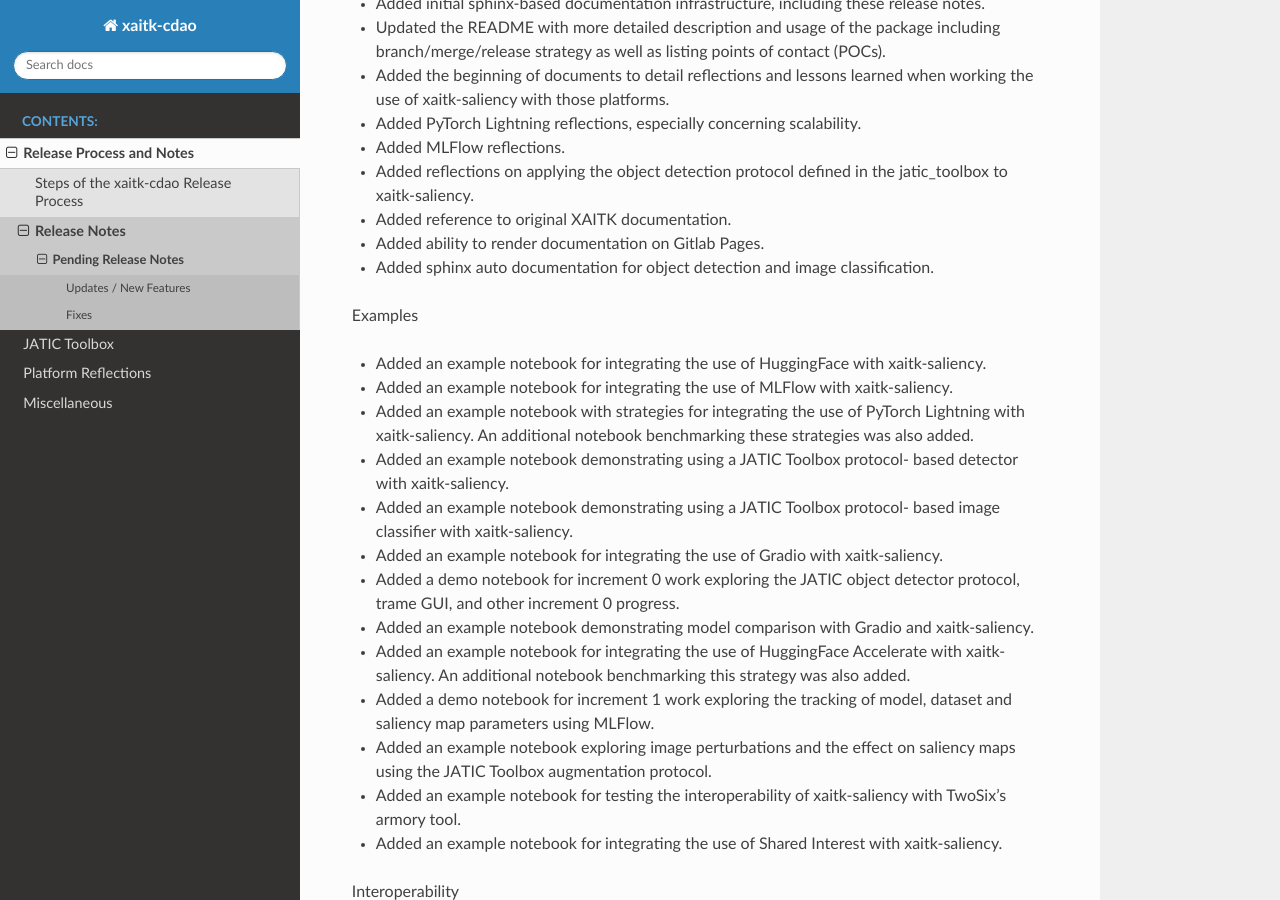
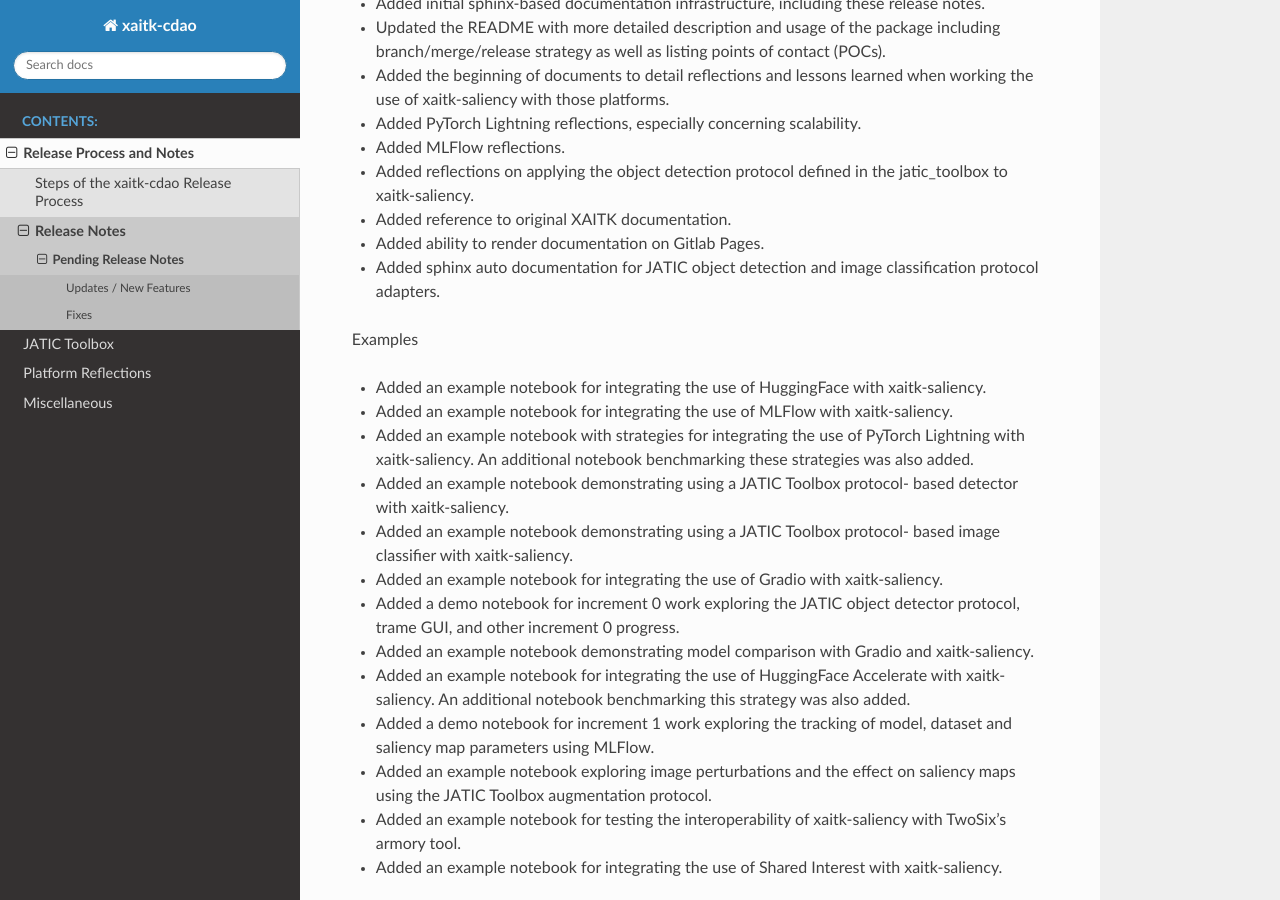
Before and after one commit to Kitware/xaitk-jatic, a Sphinx documentation site: the page built from docs/release_notes/pending_release.rst, in a window 1280 px wide and 900 px high, scrolled down 488 px. Built offline with Sphinx 7.4.7 and the Read the Docs theme 2.0.0, drawn with Linux system fonts in a browser that asks for light colours.

Commit message:
Apply 1 suggestion(s) to 1 file(s)
Former-commit-id: 0302f5e2bd849a7ca24e430ff1d04fcc96a19f33

```diff
--- a/docs/release_notes/pending_release.rst
+++ b/docs/release_notes/pending_release.rst
@@ -37,8 +37,8 @@ Docs
 
 * Added ability to render documentation on Gitlab Pages.
 
-* Added sphinx auto documentation for object detection and image
-  classification.
+* Added sphinx auto documentation for JATIC object detection and image
+  classification protocol adapters.
 
 Examples
 
```
